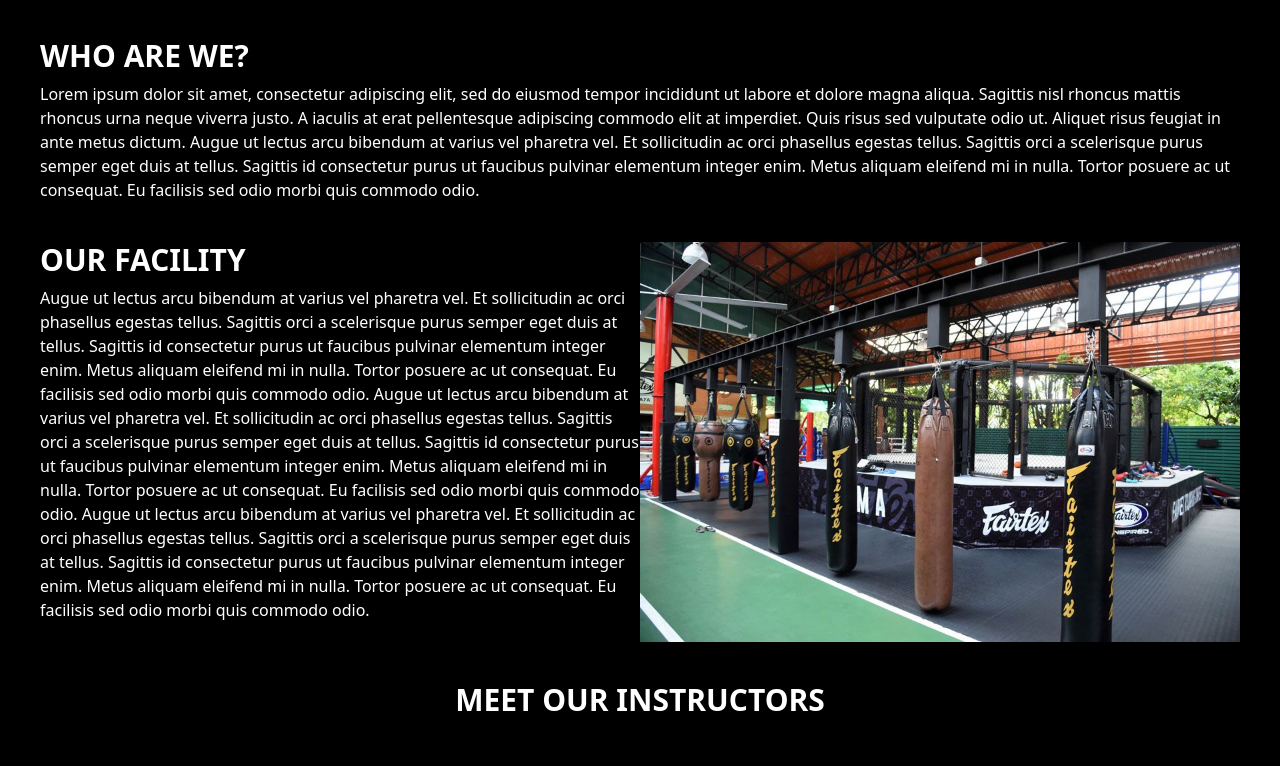
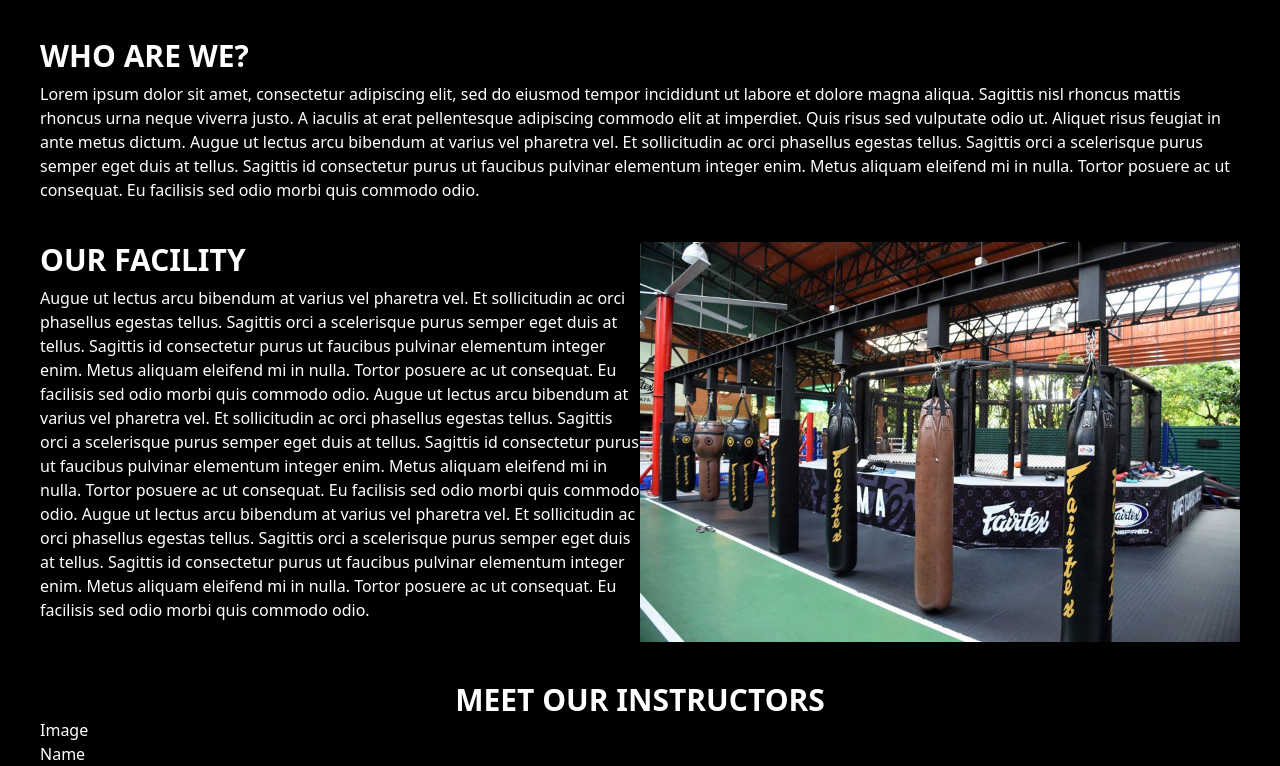
Before and after one commit to vietthom/stand-strong-mma, a Next.js app: page /about in a window 1280 px wide. Shown: the part 398-1164 px from the top of the page. Before the commit the page ends 1118 px from the top, so only its background shows below. Built offline with nearby package versions, Linux system fonts and the light colour scheme.

Commit message:
Update to About page

```diff
--- a/pages/about.js
+++ b/pages/about.js
@@ -32,6 +32,12 @@ const about = () => {
       </div>
       <div className='w-full pt-10'>
         <h1 className='font-bold text-3xl text-center uppercase'>meet our instructors</h1>
+        <div>
+          <div>
+            Image
+            <h2>Name</h2>
+          </div>
+        </div>
       </div>
     </div>
   )
```
